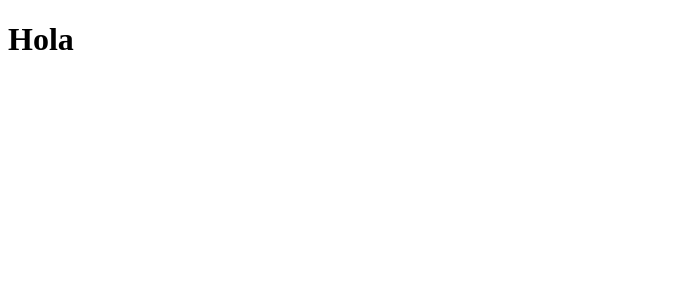
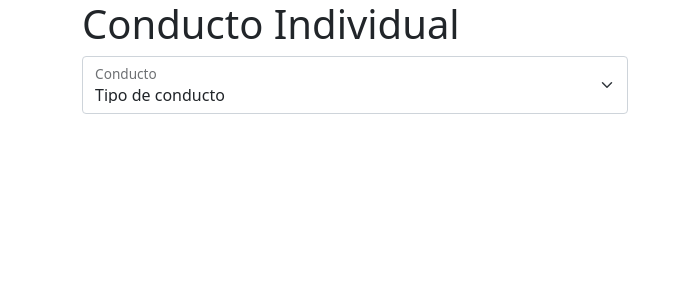
Before and after one commit to Jose-Miguel7/Sistema_Rancagua, a Django app: page / in a window 1280 px wide. Before the commit the part shown is almost empty. Shown: the top 300 px of the page, without its empty margins (0-683 px from the left). Run offline with Django 3.2, Linux system fonts and the light colour scheme; some libraries are stand-ins or nearby versions.

Commit message:
Avance Formulario 2021-04-07_1

```diff
--- a/templates/formulario1/base.html
+++ b/templates/formulario1/base.html
@@ -1,7 +1,10 @@
 <!DOCTYPE html>
 <html>
 <head>
+	<meta name="viewport" content="width=device-width, initial-scale=1.0">
 	<title>Formulario 1</title>
+	{% load static %}
+	<link rel="stylesheet" type="text/css" href="{% static 'bs/css/bootstrap.min.css' %}">
 </head>
 <body>
 	{% block content %}
--- a/templates/formulario1/formulario1-1.html
+++ b/templates/formulario1/formulario1-1.html
@@ -1,5 +1,22 @@
 {% extends "formulario1/base.html" %}
 
 {% block content %}
-	<h1>Hola</h1>
+	<div class="container">
+		<div class="row">
+			<h1>Conducto Individual</h1>
+		</div>
+
+		<div class="row">
+			<div class="col-lg-6">
+				<div class="form-floating">
+					<select class="form-select" id="floatingSelect" aria-label="Floating label select example">
+						<option selected>Tipo de conducto</option>
+						<option value="1">Individual</option>
+						<option value="2">Colectivo</option>
+					</select>
+					<label for="floatingSelect">Conducto</label>
+				</div>
+			</div>
+		</div>
+	</div>
 {% endblock content %}
```
